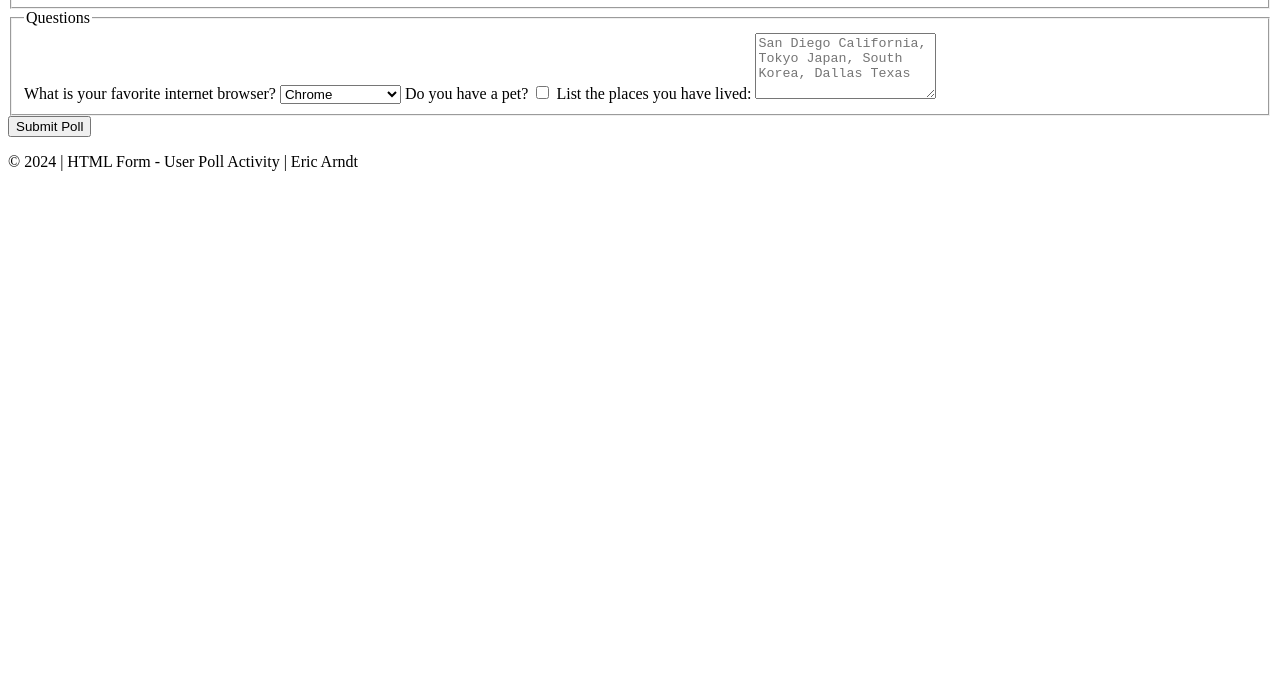
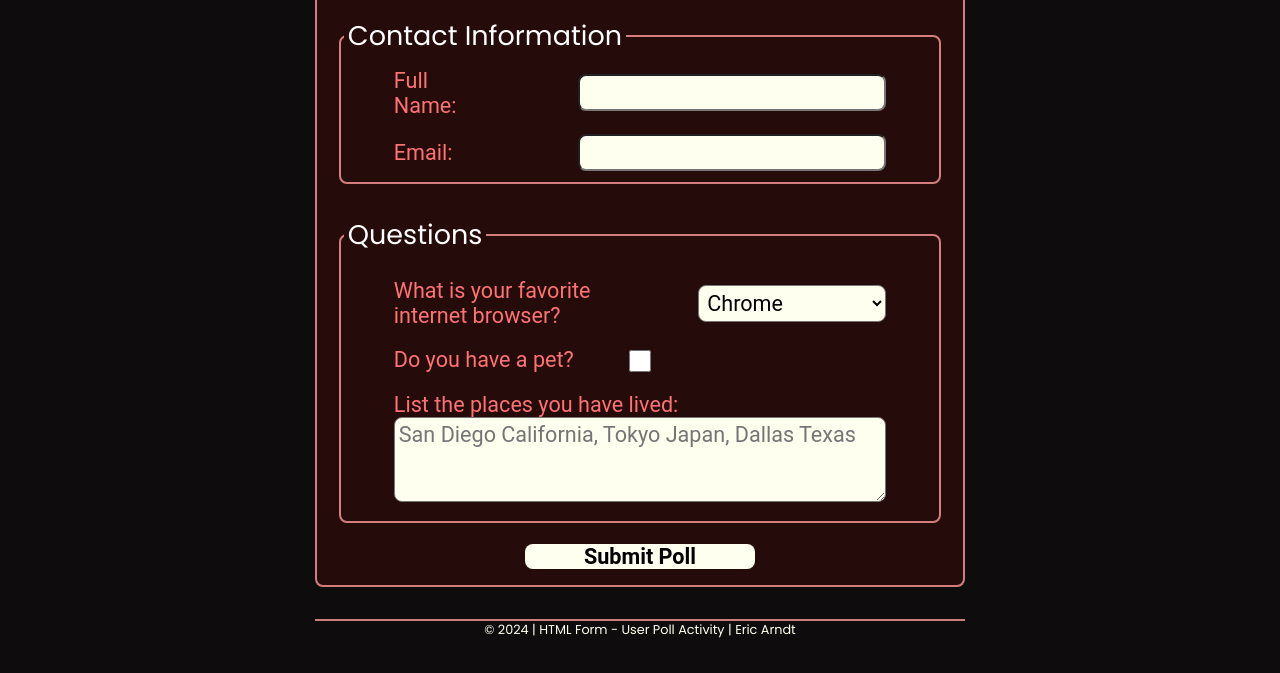
Before and after one commit to e-arndt/wdd130, a plain HTML site: page week05/poll-form.html in a window 1280 px wide. Shown: the part 127-800 px from the top of the page. Drawn offline with Linux system fonts and the light colour scheme.

Commit message:
Complete CSS for User Poll

```diff
--- a/week05/poll-form.html
+++ b/week05/poll-form.html
@@ -8,7 +8,7 @@
     <title>WDD 130 | HTML Form - User Poll</title>
     <meta name="description" content="New HTML">
     <meta name="author" content="Eric Arndt">
-    <link rel="stylesheet" href="styles/">
+    <link rel="stylesheet" href="styles/poll-form.css">
     <link rel="preconnect" href="https://fonts.googleapis.com">
     <link rel="preconnect" href="https://fonts.gstatic.com" crossorigin>
     <link href="https://fonts.googleapis.com/css2?family=Poppins&display=swap" rel="stylesheet">
@@ -23,14 +23,19 @@
         <form>
             <fieldset>
                 <legend>Contact Information</legend>
+                <div class="form-item column2">
                     <label for="fullname">Full Name:</label>
                     <input type="text" id="fullname" name="fullname">
+                </div>
+                <div class="form-item column2">
                     <label for="useremail">Email:</label>
                     <input type="email" id="useremail" name="useremail">
+                </div>
             </fieldset>
 
             <fieldset>
                 <legend>Questions</legend>
+                <div class="form-item column1">
                     <label for="browser">What is your favorite internet browser?</label>
                     <select id="browser" name="browser">
                         <option value="chrome">Chrome</option>
@@ -45,10 +50,15 @@
                         <option value="vivaldi">Vivaldi</option>
                         <option value="other">Other</option>
                     </select>
-                <label for="pet">Do you have a pet?</label>
-                <input type="checkbox" id="pet" name="pet">
+                </div>
+                <div class="form-item">
+                    <label for="pet">Do you have a pet? <input type="checkbox" id="pet" name="pet"></label>
+
+                </div>
+                <div class="form-item">
                     <label for="feedback">List the places you have lived:</label>
-                <textarea id="feedback" name="feedback" rows="4" placeholder="San Diego California, Tokyo Japan, South Korea, Dallas Texas"></textarea>
+                    <textarea id="feedback" name="feedback" rows="3" placeholder="San Diego California, Tokyo Japan, Dallas Texas"></textarea>
+                </div>
             </fieldset>
             <button type="submit">Submit Poll</button>
         </form>
--- /dev/null
+++ b/week05/styles/poll-form.css
@@ -0,0 +1,119 @@
+@import url('https://fonts.googleapis.com/css2?family=Dosis&family=Yantramanav&display=swap');
+
+* {
+    margin: 0;
+    padding: 0;
+    box-sizing: border-box;
+}
+
+body {
+    font-size: 18px;
+    font-family: Poppins, Arial, sans-serif;
+    color: #fe7272;
+    background: #0e0c0c;
+}
+
+header {
+    margin: 30px auto;
+    width: 800px;
+}
+
+header h1 {
+    font-size: 2em;
+    text-align: center;
+    margin: .5rem;
+}
+
+form {
+    width: 650px;
+    margin: 0 auto;
+    padding: .5rem;
+    border: 2px solid rgba(255, 156, 156, 0.801);
+    border-radius: 0.5rem;
+    background-color: #260b0b;
+    display: grid;
+}
+
+fieldset {
+    display: grid;
+    grid-gap: .2rem;
+    margin: .85rem;
+    border: 2px solid rgba(255, 156, 156, 0.801);
+    padding: .2rem;
+    border-radius: .5rem;
+}
+
+legend {
+    padding: .25rem;
+    color: white;
+    font-size: 1.5em;
+}
+
+label, input, button, select, textarea {
+    font-family: Roboto, Arial, sans-serif;
+    font-size: 1.2em;
+    border-radius: .5rem;
+}
+
+label {
+    text-align: left;
+    margin: 0 50px;
+}
+
+input, select, textarea {
+    padding: .25rem;
+    font-size: 1.2em;
+    margin: 0 50px;
+    background-color: ivory;
+}
+
+input[type="checkbox"] {
+    width: 22px;
+    height: 22px;
+    vertical-align: bottom;
+}
+
+.spacer {
+    margin-bottom: 15px;
+}
+
+button {
+    margin: .5rem 200px;
+    background-color: ivory;
+    color: #000000;
+    border: none;
+    border-radius: .5rem;
+    font-weight: bold;
+}
+
+button:hover {
+    margin: .5rem 200px;
+    background-color: #fe7272;
+    color: ivory;
+}
+
+footer {
+    margin: 2rem auto 0;
+    width: 650px;
+    text-align: center;
+    color: ivory;
+    font-size: .8rem;
+    border-top: 2px solid rgba(255, 156, 156, 0.801);
+	bottom: 0;
+}
+
+.form-item {
+    display: grid;
+    align-items: center;
+    margin-bottom: 1rem;
+}
+
+.column1 {
+    grid-template-columns: 3fr 1fr;
+    margin: 1rem 0;
+}
+
+.column2 {
+    grid-template-columns: 1.5fr 2fr;
+    margin: .3rem 0 .5rem;
+}
```
Lines whose indentation alone changed are shown as unchanged.
